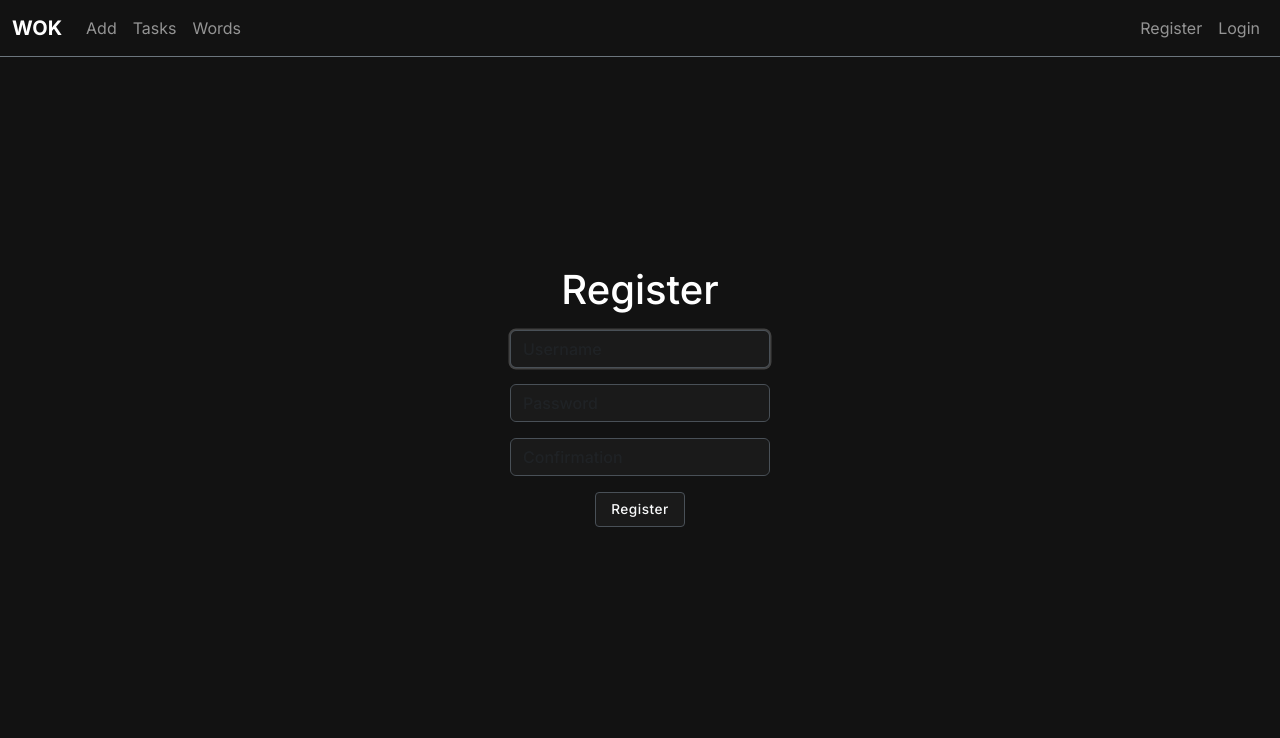
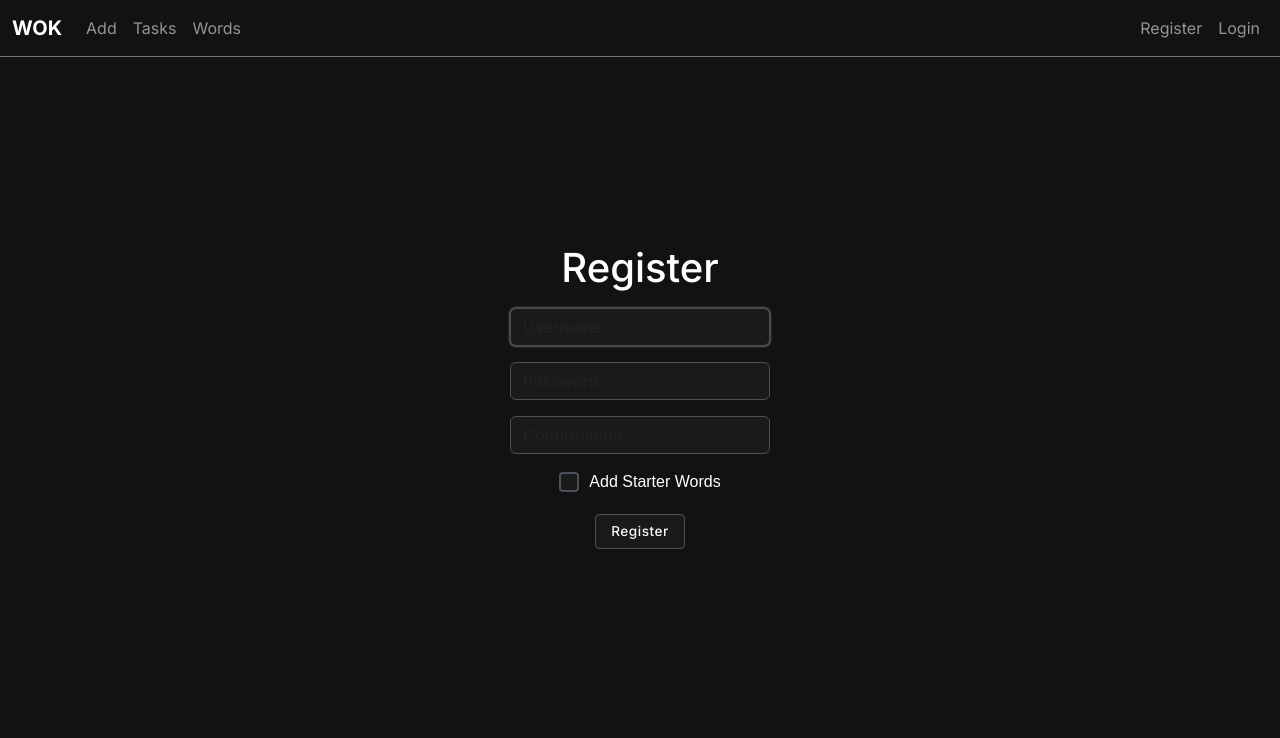
Before and after one commit to lvmxn/wok, a Flask app: page /register in a window 1280 px wide. Shown: the top 738 px of the page. Run offline with Flask 3, Linux system fonts and the light colour scheme.

Commit message:
feat: added option to start without starter words

```diff
--- a/app.py
+++ b/app.py
@@ -85,6 +85,7 @@ def register():
         username = request.form.get("username")
         password = request.form.get("password")
         confirmation = request.form.get("confirmation")
+        starter = request.form.get("starter") == 'true'
         if not username or not password or not confirmation:
             flash("All fields are required.", "danger")
             return redirect(url_for("register"))
@@ -107,7 +108,8 @@ def register():
             session["user_id"] = db.execute(
                 "SELECT id FROM users WHERE username = ?", username
             )[0]["id"]
-            start(db, session["user_id"])
+            if starter:
+                start(db, session["user_id"])
         except sqlite3.Error:
             flash("Could not create your account right now.", "danger")
             return redirect(url_for("register"))
--- a/static/style.css
+++ b/static/style.css
@@ -94,7 +94,7 @@ body {
     -webkit-box-shadow: 0 0 0px 1000px #1a1a1a inset !important;
     border: 1px solid #495057 !important;
 }
-/* card(from boostrap) */
+/* --card(from boostrap)-- */
 .card-mono {
     color: #ffffff !important;
     background-color: #1a1a1a !important;
@@ -124,7 +124,7 @@ body {
     flex-direction: column;
 }
 
-/* inner scroll for table */
+/* --inner scroll for table--*/
 .words-table-scroll-area {
     border: 1px solid var(--my-border-main);
     border-radius: 8px;
@@ -159,24 +159,25 @@ body {
     font-size: 0.9rem;
 }
 
-/* table's scrollbar */
-/* 1. width and height */
+/* --table's scrollbar-- */
+/* width and height */
 .words-table-scroll-area::-webkit-scrollbar {
     width: 8px;          /* vertical */
     height: 8px;         /* horizontal (mobile) */
 }
-/* 2. bg */
+/* bg */
 .words-table-scroll-area::-webkit-scrollbar-track {
     background: #1a1a1a;
     border-radius: 0 8px 8px 0;
 }
 
-/* 3. slider */
+/* slider */
 .words-table-scroll-area::-webkit-scrollbar-thumb {
     background: #495057;
     border-radius: 4px;
 }
 
+/* scroll-area hover*/
 .words-table-scroll-area::-webkit-scrollbar-thumb:hover {
     background: #6c757d;
 }
@@ -187,16 +188,16 @@ body {
     transition: background-color 0.15s ease-in-out;
 }
 
-/* mobile nav bar fix (boostrap) */
+/* --mobile nav bar fix (boostrap)-- */
 @media (max-width: 991.98px) {
-    /* 1. off Bootstrap roll animation*/
+    /* off Bootstrap roll animation*/
     .navbar-collapse.collapsing {
         height: 0 !important;
         transition: none !important;
         display: none !important;
     }
 
-    /* 2. base style */
+    /* base style */
     .navbar-collapse.show {
         position: absolute;
         top: 100%;
@@ -226,3 +227,61 @@ body {
         }
     }
 }
+
+
+/* --Custom checkbox-- */
+
+.custom-checkbox {
+    display: inline-flex;
+    align-items: center;
+    cursor: pointer;
+    user-select: none;
+    font-family: sans-serif;
+}
+
+/* hide defaut */
+.custom-checkbox input {
+    position: absolute;
+    opacity: 0;
+    cursor: pointer;
+    height: 0;
+    width: 0;
+}
+
+/* custom square */
+.checkmark {
+    position: relative;
+    height: 20px;
+    width: 20px;
+    background-color: #1a1a1a;
+    border: 2px solid #495057;
+    border-radius: 4px;
+    margin-right: 10px;
+    transition: all 0.2s ease;
+}
+
+/* if checked then change bg*/
+.custom-checkbox input:checked ~ .checkmark {
+    background-color: #ffffff;
+    border-color: #495057;
+}
+
+/* check mark */
+.checkmark::after {
+    content: "";
+    position: absolute;
+    display: none;
+
+    left: 6px;
+    top: 2px;
+    width: 5px;
+    height: 10px;
+    border: solid #1a1a1a;
+    border-width: 0 2px 2px 0;
+    transform: rotate(45deg);
+}
+
+/* show check mark only when checked */
+.custom-checkbox input:checked ~ .checkmark::after {
+    display: block;
+}
--- a/templates/register.html
+++ b/templates/register.html
@@ -17,6 +17,13 @@
             <div class="mb-3">
                 <input class="form-control mx-auto w-auto inp-txt" name="confirmation" placeholder="Confirmation" type="password">
             </div>
+            <div class="mb-3">
+                <label class="custom-checkbox">
+                    <input type="checkbox" name="starter" value="true">
+                    <span class="checkmark"></span>
+                    Add Starter Words
+                </label>
+            </div>
             <button class="btn-mono-outline btn-normal-case btn btn-sm" type="submit">Register</button>
         </form>
     </div>
```
